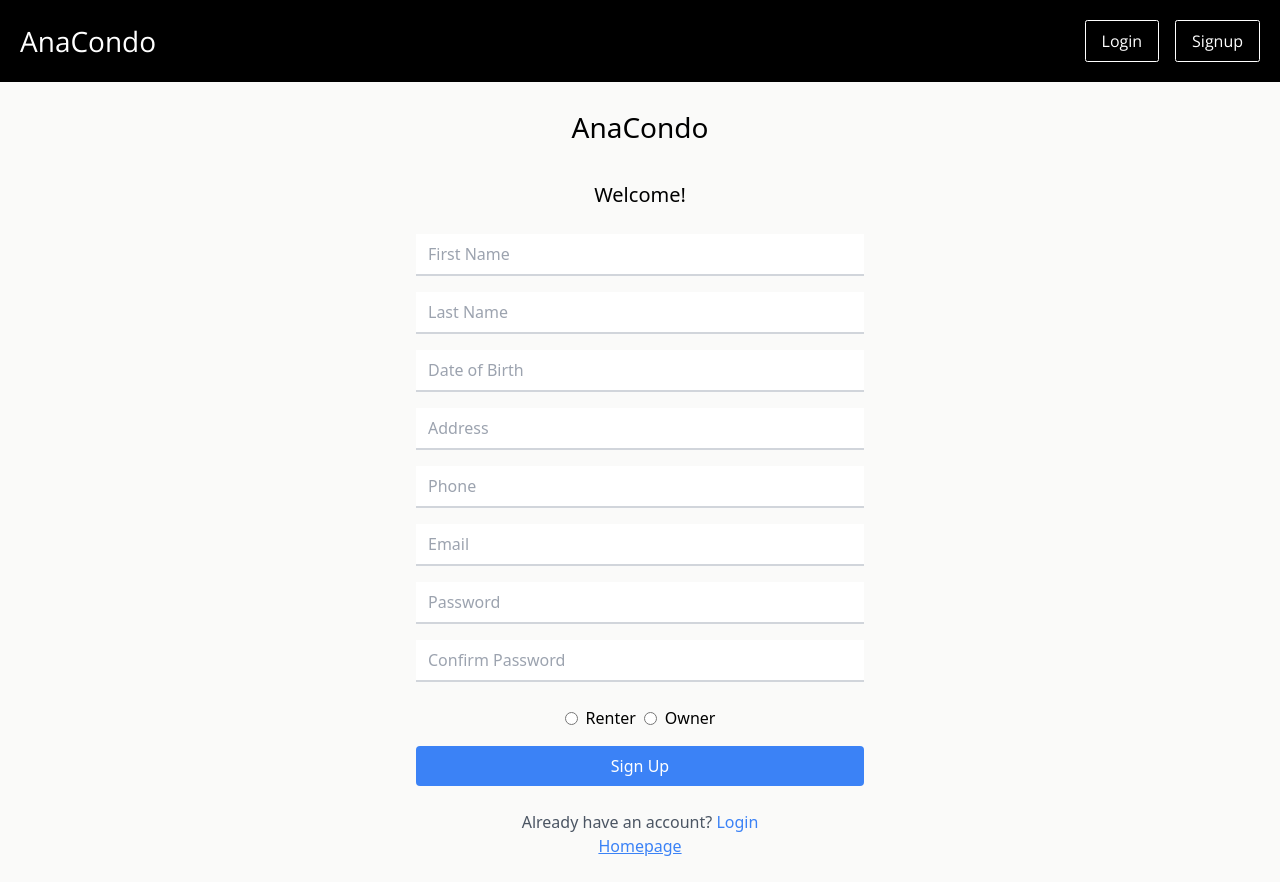
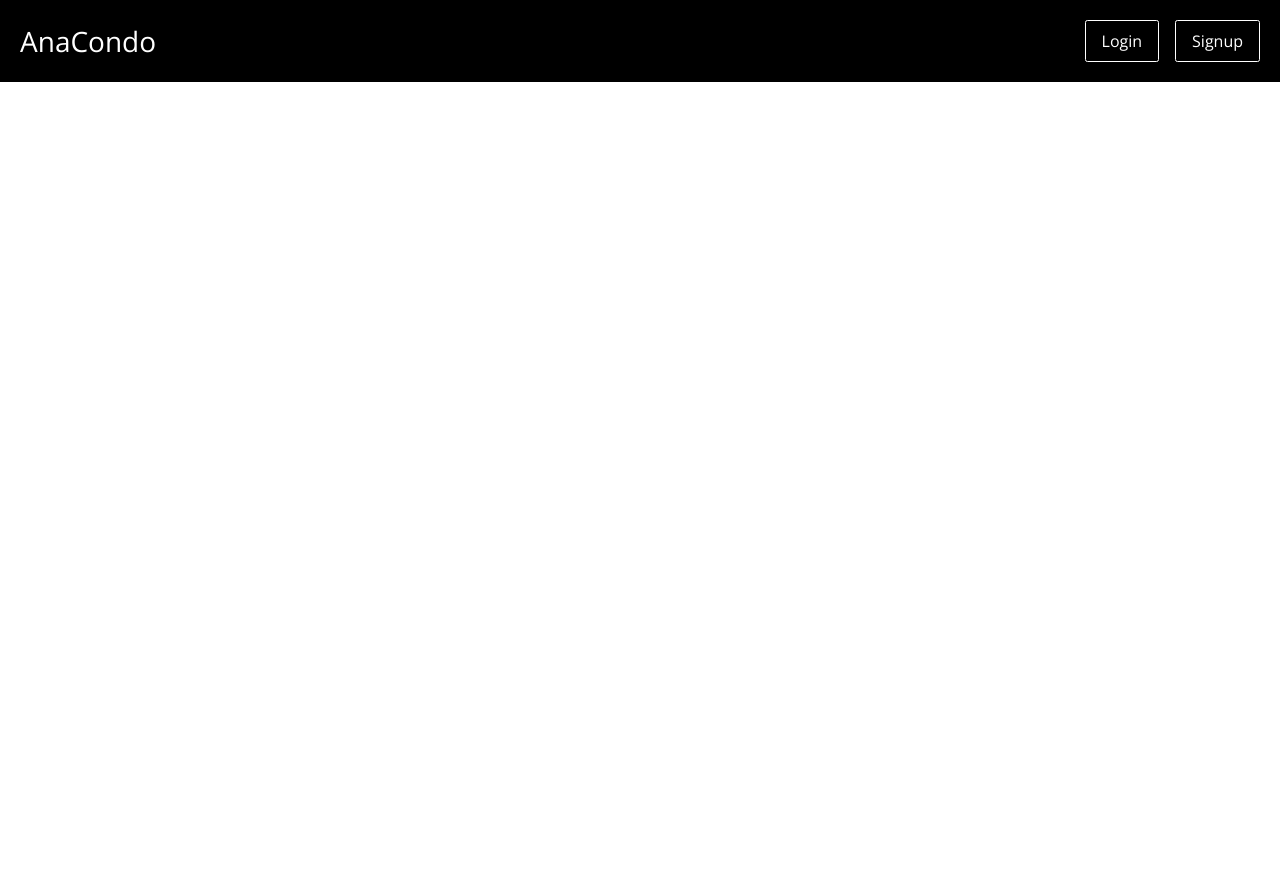
Before and after one commit to Ryan30012/AnaCondo, a Next.js app: page /SignUp in a window 1280 px wide. After the commit the page ends 800 px from the top, so only its background shows below. Built offline with nearby package versions, Linux system fonts and the light colour scheme.

Commit message:
signin and signup form validation

```diff
--- a/app/SignIn/page.tsx
+++ b/app/SignIn/page.tsx
@@ -5,9 +5,8 @@ import { sql } from "@vercel/postgres";
 import { redirect } from "next/navigation";
 import { cookies } from "next/headers";
 
+let notExists = " ";
 const Signin = () => {
-  var notExists = " ";
-
   async function signin(formData: FormData) {
     "use server";
 
@@ -38,10 +37,10 @@ const Signin = () => {
         <p className="text-center logoTitle">AnaCondo</p>
         <p className="welcomeBackLogin">Welcome back!</p>
       </div>
-
       <form className="w-full max-w-xs" action={signin}>
         <div className="mb-4">
           <input
+            required
             name="Email"
             type="text"
             placeholder="Username"
@@ -50,13 +49,14 @@ const Signin = () => {
         </div>
         <div className="mb-4">
           <input
+            required
             name="Password"
             type="password"
             placeholder="Password"
             className="w-full border-b-2 text-black border-gray-300 py-2 px-3 focus:outline-none focus:border-blue-500"
           />
         </div>
-        <div>{notExists}</div>
+        <div className="text-red-500 text-center" >{notExists}</div>
         <div className="flex items-center mb-4">
           <input type="checkbox" id="remember" className="mr-2" />
           <label htmlFor="remember" className="text-gray-600">
--- a/app/SignUp/page.tsx
+++ b/app/SignUp/page.tsx
@@ -1,48 +1,74 @@
-import React from "react";
-import Link from "next/link";
-import { redirect } from "next/navigation";
-import { sql } from "@vercel/postgres";
+//"use client";
+import React, { useRef, useEffect, useState } from 'react'
+import Link from 'next/link'
+import { redirect } from 'next/navigation';
+import { sql } from '@vercel/postgres';
 
+let errors = {
+  FormUname:'',
+  FormEmail: '',
+  FormPassword: '',
+  FormConfirmPass:''
+};
 const SignUp = () => {
-  async function signup(formData: FormData) {
-    "use server";
-    console.log(formData);
+    async function signup(formData: FormData){
+      'use server';
+      //console.log(formData)
       const Fname = formData.get("Fname")?.toString();
       const Lname = formData.get("Lname")?.toString();
+      const username = formData.get("username")?.toString();
       const DOB = formData.get("DOB")?.toString();
       const Address = formData.get("Address")?.toString();
       const Phone = formData.get("Phone")?.toString();
       const Email = formData.get("Email")?.toString();
       const Password = formData.get("Password")?.toString();
-    const uType = formData.get("uType")?.toString();
 
-    const exists =
-      (await sql`select Fname from users where Fname = ${Fname}`).rowCount > 0;
-
-    console.log("exists: " + exists);
-
-    if (!exists) {
+      const exists = (await sql`select username from users2 where username = ${username}`).rowCount > 0;
+      //console.log(exists)
+      if(!exists) {
       try {
-        const result =
-          await sql`insert into users(Fname, Lname, Dob, Address, Phone, Email, Password, Utype) values (${Fname},${Lname},${DOB},${Address},${Phone},${Email},${Password},${uType})`;
-
-        redirect("/");
-      } catch (error) {
+        await sql`create table if not exists users2(uid serial primary key, Fname varchar(255), Lname varchar(255),username varchar(255), DOB DATE, Address varchar(255), Phone varchar(10), Email varchar(319), Password varchar(16), regKey varchar(255));`;
+        const result = await sql`insert into users2(Fname, Lname, username, Dob, Address, Phone, Email, Password) values (${Fname},${Lname},${username}, ${DOB},${Address},${Phone},${Email},${Password})`;
+      }
+      catch(error) {
         console.log(error);
       }
     } else {
       console.log("redirecting...");
       redirect("/");
     }
+
+    /*const [password, setPassword] = useState('');
+    const [confirmPassword, setConfirmPassword] = useState('');
+    const [passwordsMatch, setPasswordsMatch] = useState(true);
+    const formRef = useRef(null);
+    const handleSubmit = (e) => {
+      e.preventDefault();
+
+      // Check if passwords match
+      if (password == confirmPassword) {
+        // Passwords match, proceed with form submission
+        console.log('Passwords match!');
+        //formRef.current.submit();
+        // Add your form submission logic here
+      } else {
+        // Passwords do not match, display an error message
+        console.log('Passwords do not match!');
+        setPasswordsMatch(false);
       }
+    };
+
+    const submitForm = () => {
+      // Submit the form programmatically
+      formRef.current.submit();
+    };*/
+
 
   return (
+
 <div className="bg-stone-50 flex flex-col items-center justify-center h-screen">
-      <div className="loginSignupLogo flex flex-col justify-center align- mb-6">
-        <p className="text-center logoTitle">AnaCondo</p>
-        <p className="welcomeBackLogin text-center">Welcome!</p>
-      </div>
-      <form className="bg-stone 50 w-full max-w-md" action={signup}>
+<script src="validation.js" async> </script>
+  <form /*onSubmit={handleSubmit}*/ className="bg-stone 50 w-full max-w-md" action={signup} /*ref={formRef}*/>
     <div className="mb-4">
       <input
         name="Fname"
@@ -56,6 +82,17 @@ const SignUp = () => {
         name="Lname"
         type="text"
         placeholder="Last Name"
+        className="w-full text-black border-b-2 border-gray-300 py-2 px-3 focus:outline-none focus:border-blue-500"
+      />
+    </div>
+    <div className='mb-4'>
+    <input
+        required
+        pattern="[a-z]{1,15}"
+        title="Please enter a valid username (no symbols)"
+        name="username"
+        type="text"
+        placeholder="Username"
         className="w-full text-black border-b-2 border-gray-300 py-2 px-3 focus:outline-none focus:border-blue-500"
       />
     </div>
@@ -85,56 +122,51 @@ const SignUp = () => {
     </div>
     <div className="mb-4">
       <input
+        required
         name="Email"
         type="email"
         placeholder="Email"
+        pattern='/^[a-zA-Z0-9._-]+@[a-zA-Z0-9.-]+\.[a-zA-Z]{2,4}$/'
         className="w-full text-black border-b-2 border-gray-300 py-2 px-3 focus:outline-none focus:border-blue-500"
       />
+
     </div>
     <div className="mb-4">
       <input
+        required
+        maxLength={255}
         name="Password"
         type="password"
+        id="Password"
         placeholder="Password"
         className="w-full text-black border-b-2 border-gray-300 py-2 px-3 focus:outline-none focus:border-blue-500"
+        /*onChange={(e) => setPassword(e.target.value)}*/
       />
     </div>
     <div className="mb-6">
       <input
+        required
         name="Confirmpass"
         type="password"
+        id="Confirmpass"
         placeholder="Confirm Password"
         className="w-full text-black border-b-2 border-gray-300 py-2 px-3 focus:outline-none focus:border-blue-500"
+        /*onChange={(e) => setConfirmPassword(e.target.value)}*/
       />
-        </div>
-        <div className="text-black flex space-x-2 items-center justify-center mb-4">
-          <input type="radio" id="Renter" name="uType" value="Renter" />
-          <label htmlFor="Renter">Renter</label>
-          <input type="radio" id="Owner" name="uType" value="Owner" />
-          <label htmlFor="Owner">Owner</label>
+      {/*!passwordsMatch && <p style={{ color: 'red' }}>Passwords do not match!</p>*/}
     </div>
     <div className="mb-6">
-          <button
-            type="submit"
-            className="w-full text-black bg-blue-500 text-white py-2 px-4 rounded hover:bg-blue-700 focus:outline-none focus:shadow-outline-blue"
-          >
+      <button /*onSubmit={submitForm}*/ type="submit" className="w-full text-black bg-blue-500 text-white py-2 px-4 rounded hover:bg-blue-700 focus:outline-none focus:shadow-outline-blue">
         Sign Up
       </button>
     </div>
     <div className="text-center text-gray-600">
-          Already have an account?{" "}
-          <span className="text-blue-500 cursor-pointer">
-            <Link href="../SignIn"> Login </Link>
-          </span>
+      Already have an account?{' '}
+      <span className="text-blue-500 cursor-pointer"><Link href="../SignIn"> Login </Link></span>
     </div>
   </form>
-      <div>
-        <Link className="underline text-blue-500" href="/">
-          Homepage
-        </Link>
 </div>
-    </div>
-  );
-};
-
+  )
+}
+}
 export default SignUp;
--- a/pages/api/create-users-table.ts
+++ b/pages/api/create-users-table.ts
@@ -7,8 +7,8 @@ export default async function handler(
 ) {
   try {
     const result =
-      await sql`CREATE TABLE IF NOT EXISTS Users (uid serial primary key, Fname varchar(255), Lname varchar(255), DOB DATE, Address varchar(255), Phone varchar(10), Email varchar(319), Password varchar(16), uType varchar(6), PRIMARY KEY (uid));`;
-
+      //await sql`CREATE TABLE IF NOT EXISTS Users (uid serial primary key, Fname varchar(255), Lname varchar(255), DOB DATE, Address varchar(255), Phone varchar(10), Email varchar(319), Password varchar(16), uType varchar(6), PRIMARY KEY (uid));`;
+      await sql`create table if not exists users2(uid serial primary key, Fname varchar(255), Lname varchar(255),username varchar(255), DOB DATE, Address varchar(255), Phone varchar(10), Email varchar(319), Password varchar(255), regKey varchar(255));`;
     return response.status(200).json({ result: result.rows });
   } catch (error) {
     return response.status(500).json({ error });
```
Lines whose indentation alone changed are shown as unchanged.
